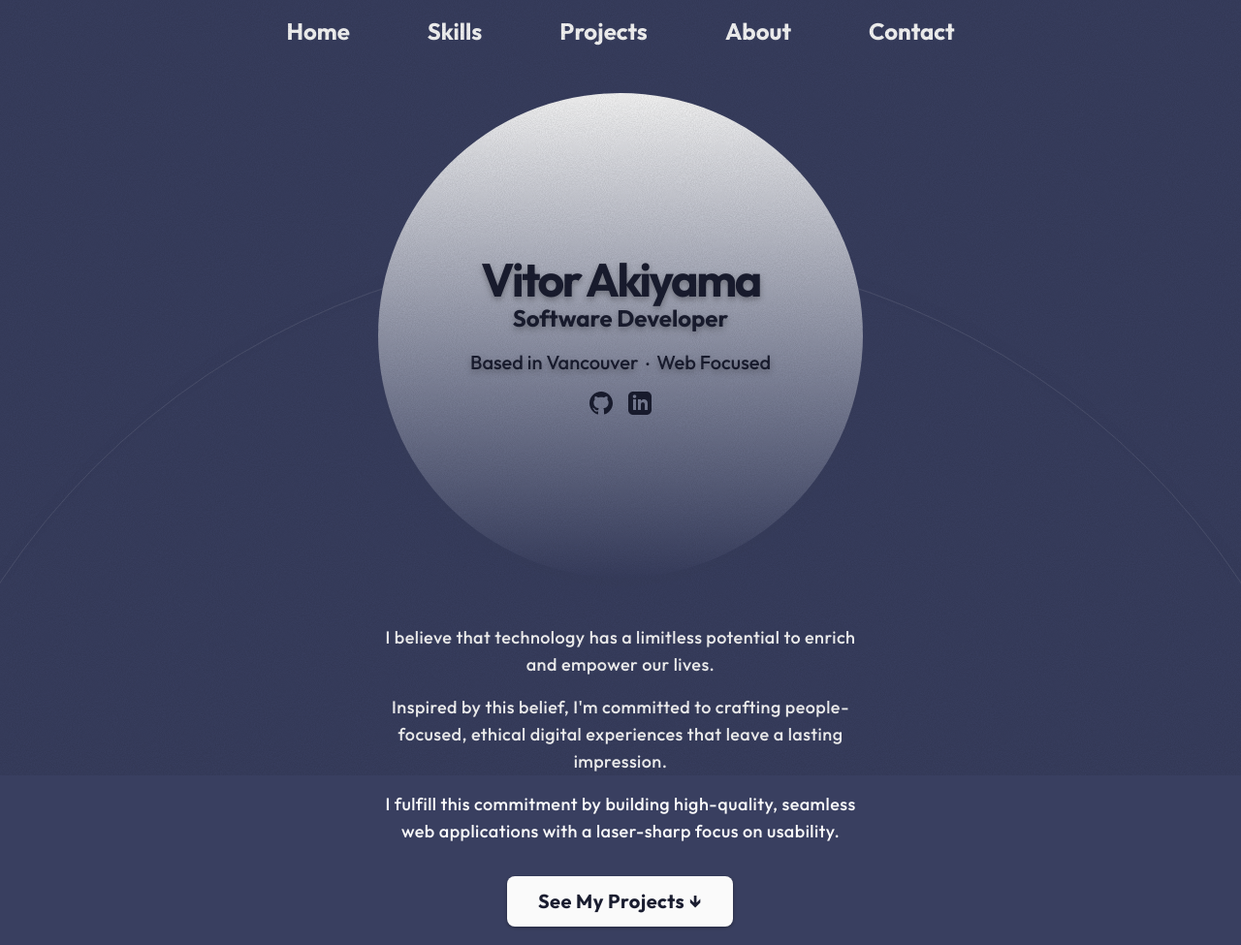
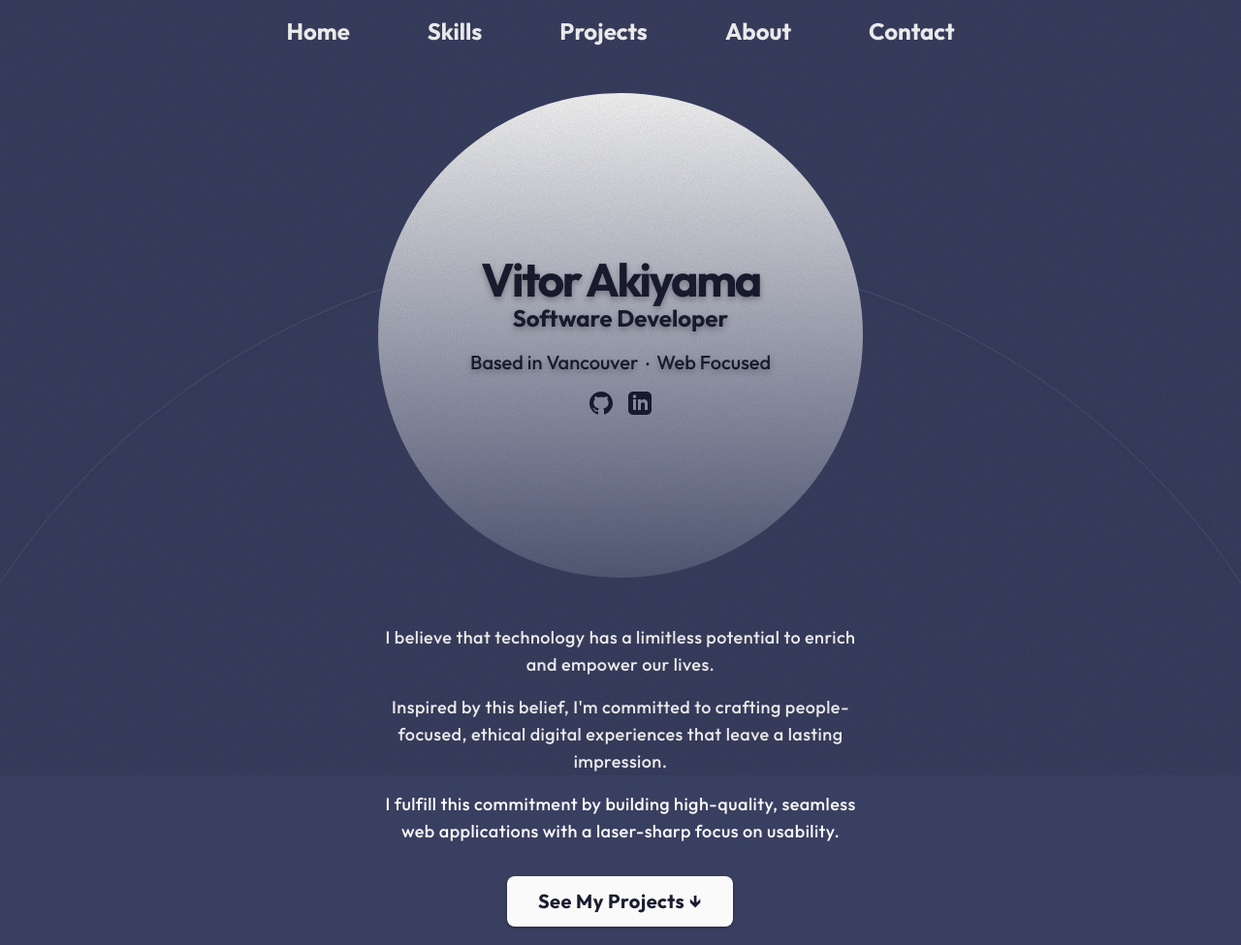
Before and after one commit to Vakiyama/portfolio, an Astro site: page / in a window 1280 px wide. Shown: the top 975 px of the page at 97% size. Built offline with nearby package versions, Linux system fonts and the light colour scheme; Astro itself is replaced by a stand-in of ours.

Commit message:
feat: improve legibility

```diff
--- a/src/pages/index.astro
+++ b/src/pages/index.astro
@@ -228,7 +228,7 @@ export const projects: Project[] = [
     <div class="absolute overflow-hidden w-full h-full pointer-events-none drop-shadow-[0px_-4px_8px_rgba(0,0,0,1)]">
       <div class="absolute lg:w-[120%] w-[120%] lg:h-[400%] h-[100%] border border-white/10 rounded-full top-[45%] -z-10 -left-[10%]" style="clip-path: inset(0 0 50% 0);"/>
     </div>
-    <div class="hero drop-shadow-black/1 drop-shadow-xl rotate-[0.00001deg] text-dark-blue z-10 lg:text-5xl text-4xl cursor-hover flex flex-col items-center justify-center bg-off-white rounded-full w-full max-w-[400px] lg:max-w-[500px] aspect-square overflow-hidden bg-linear-180 from-off-white to-100% to-light-blue">
+    <div class="hero drop-shadow-black/1 drop-shadow-xl rotate-[0.00001deg] text-dark-blue z-10 lg:text-5xl text-4xl cursor-hover flex flex-col items-center justify-center bg-off-white rounded-full w-full max-w-[400px] lg:max-w-[500px] aspect-square overflow-hidden bg-linear-180 from-off-white to-120% to-light-blue">
       <h1 class="text-dark-blue drop-shadow-md drop-shadow-black/30  tracking-tighter">
         <b>Vitor Akiyama</b>
       </h1>
```
